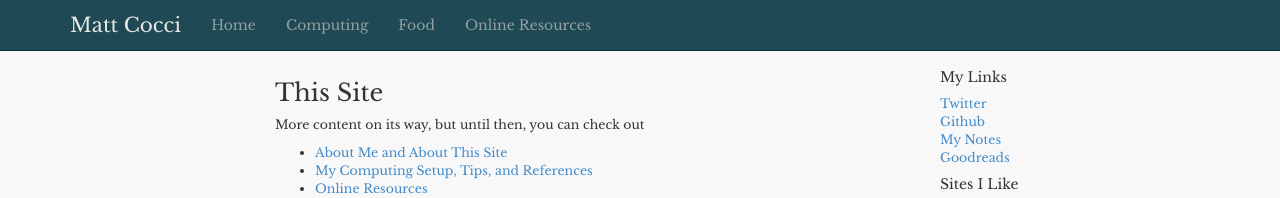
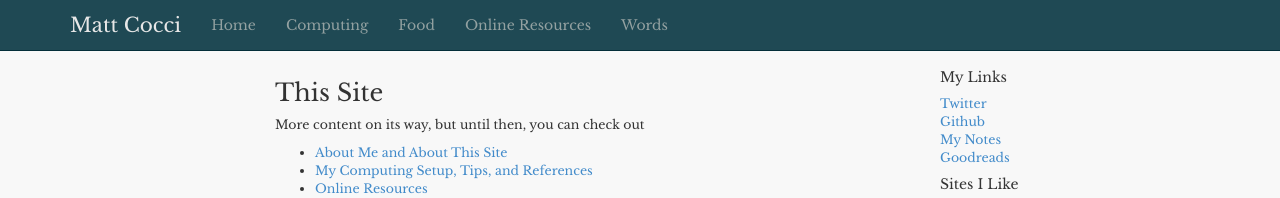
Before and after one commit to MattCocci/MattCocci.github.io, a Jekyll site: the page built from index.md, in a window 1280 px wide. Shown: the top 198 px of the page. Built offline with Jekyll 4.4.1, drawn with Linux system fonts in a browser that asks for light colours; nearby versions of some CDN libraries.

Commit message:
Updated header

```diff
--- a/_includes/header.html
+++ b/_includes/header.html
@@ -72,6 +72,7 @@
             <li><a href="/computing.html">Computing</a></li>
             <li><a href="/food.html">Food</a></li>
             <li><a href="/online_resources.html">Online Resources</a></li>
+            <li><a href="/words.html">Words</a></li>
           </ul>
         </div><!--/.nav-collapse -->
       </div>
```
